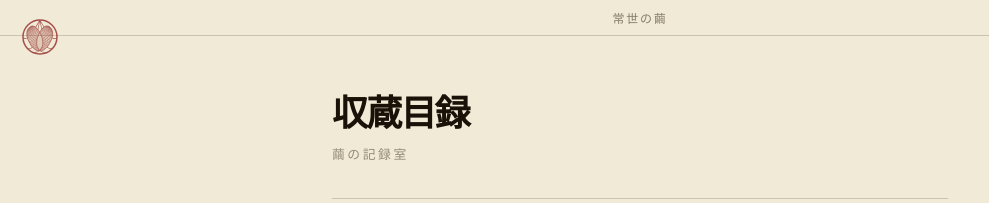
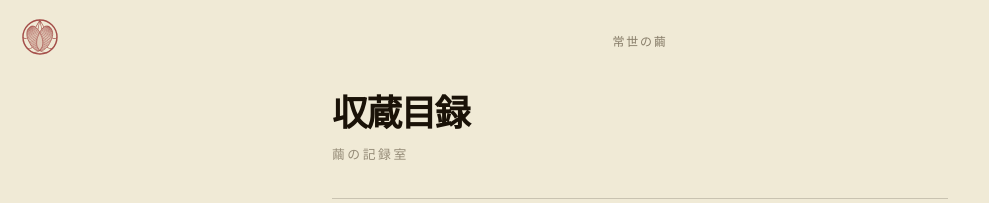
Before and after one commit to AriaYura/eternalnessstudy, a Jekyll site: the page built from catalog.html, in a window 1280 px wide. Shown: the top 203 px of the page, without its empty margins (0-989 px from the left). Built offline with Jekyll 4.4.1, drawn with Linux system fonts in a browser that asks for light colours; some web fonts are replaced.

Commit message:
catalog small fixes

```diff
--- a/_layouts/catalog.html
+++ b/_layouts/catalog.html
@@ -38,8 +38,7 @@
 
     /* ── Running head（matches post layout） ── */
     .running-head {
-      border-bottom: 1px solid var(--rule);
-      padding: 0 2.5rem;
+      padding: 2rem 2rem 0;
       height: 36px;
       display: grid;
       grid-template-columns: 36px 1fr 36px;
```
